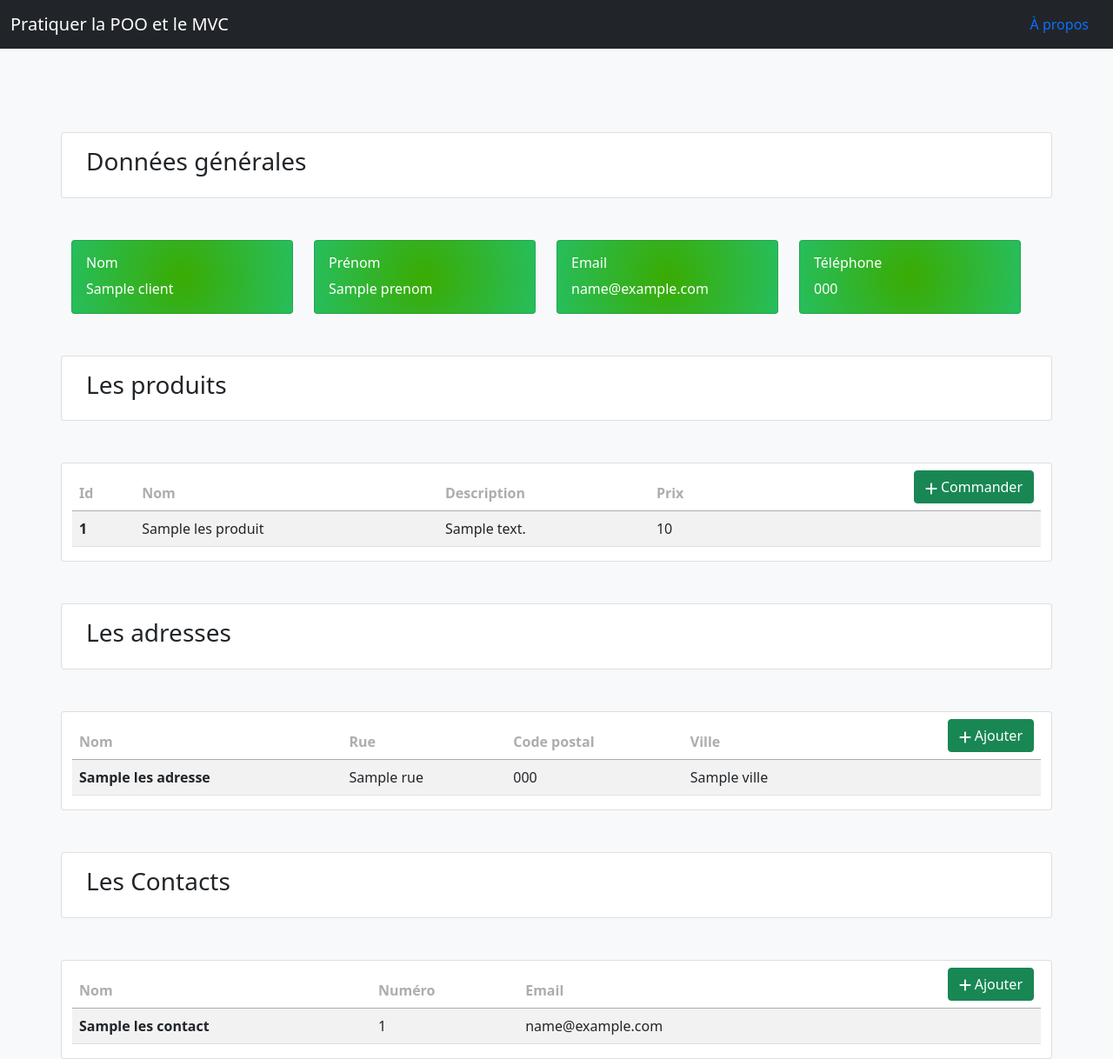
After one commit to LouisonFvrs/Custormer_Project, a PHP site: template views/fiche/client.php in a window 1280 px wide. The commit adds this page. Shown: the whole page at 87% size. Run offline with PHP 8.4, Linux system fonts and the light colour scheme; the template is opened without the code that fills it: most values are stand-ins (such as "Sample title", 1, 10 or a date in 2020).

Commit message:
gestion des adresses, contact, commande

```diff
--- a/models/ClientsModele.php
+++ b/models/ClientsModele.php
@@ -71,6 +71,6 @@ class ClientsModele extends SQL
         $stmt = SQL::getPdo()->prepare($query);
         $stmt->execute([$clientId]);
         $stmt->setFetchMode(\PDO::FETCH_CLASS, Client::class);
-        return $stmt->fetch();
+        return $stmt->fetch(\PDO::FETCH_CLASS);
     }
 }
--- a/public/style/main.css
+++ b/public/style/main.css
@@ -3,6 +3,9 @@
 }
 
 .svgPlus {
+    fill: #ffffff;
+}
+.svg2 {
     fill: #ffffff;
 }
 
@@ -24,6 +27,10 @@ td:last-child {
     top:20px;
     left: 20px;
     color: #9ca3af;
+}
+
+h1 {
+    background-color: #0ef5d5;
 }
 
 .form span{
@@ -70,3 +77,13 @@ caption {
     background: none;
     border: none;
 }
+
+button {
+    border: none;
+    background: none;
+}
+
+.profil {
+    background: rgb(255,255,255);
+    background: radial-gradient(circle, rgba(255,255,255,1) 0%, rgba(58,171,2,1) 0%, rgba(39,190,93,1) 100%);
+}
--- a/views/common/header.php
+++ b/views/common/header.php
@@ -5,13 +5,13 @@
     <meta name="viewport" content="width=device-width, initial-scale=1.0">
     <title>Mini MVC Sample</title>
     <link href="https://cdn.jsdelivr.net/npm/bootstrap@5.0.0-beta1/dist/css/bootstrap.min.css" rel="stylesheet" integrity="sha384-giJF6kkoqNQ00vy+HMDP7azOuL0xtbfIcaT9wjKHr8RbDVddVHyTfAAsrekwKmP1" crossorigin="anonymous">
-    <link rel="stylesheet" href="./public/style/main.css">
+    <link rel="stylesheet" href="/public/style/main.css">
 </head>
 
 <body class="<?= isset($_GET['id']) ? 'brick' : '' ?>">
 <nav class="navbar navbar-expand-lg navbar-dark bg-dark">
     <div class="container-fluid">
-        <a class="navbar-brand" href="/">Mini MVC Sample</a>
+        <a class="navbar-brand" href="/">Pratiquer la POO et le MVC</a>
         <ul class="nav nav-pills">
             <?php
             if (\utils\SessionHelpers::isLogin()) {
--- /dev/null
+++ b/views/fiche/client.php
@@ -0,0 +1,223 @@
+<div class="container mt-5">
+    <div class="row">
+
+        <div class="card mb-5 mt-5">
+            <div class="card-body">
+                <h3>Données générales</h3>
+            </div>
+        </div>
+
+        <div class="row height d-flex justify-content-center align-items-center">
+            <div class="col-md-3">
+                <div class="card profil">
+                    <div class="card-body" style="color: white">
+                        <h6 class="card-title">Nom</h6>
+                        <p class="card-text"><?= $client->getNom() ?></p>
+                    </div>
+                </div>
+            </div>
+            <div class="col-md-3">
+                <div class="card profil">
+                    <div class="card-body" style="color: white">
+                        <h6 class="card-title">Prénom</h6>
+                        <p class="card-text"><?= $client->getPrenom() ?></p>
+                    </div>
+                </div>
+            </div>
+            <div class="col-md-3">
+                <div class="card profil">
+                    <div class="card-body" style="color: white">
+                        <h6 class="card-title">Email</h6>
+                        <p class="card-text"><?= $client->getEmail() ?></p>
+                    </div>
+                </div>
+            </div>
+            <div class="col-md-3">
+                <div class="card profil">
+                    <div class="card-body" style="color: white">
+                        <h6 class="card-title">Téléphone</h6>
+                        <p class="card-text"><?= $client->getTelephone() ?></p>
+                    </div>
+                </div>
+            </div>
+        </div>
+
+        <?php if (!empty($client->lesProduits())) { ?>
+            <div class="card mb-5 mt-5">
+                <div class="card-body">
+                    <h3>Les produits</h3>
+                </div>
+            </div>
+
+            <div class="card">
+                <table class="table table-hover table-striped w-70">
+                    <thead class="thead-dark">
+                    <tr class="userTable">
+                        <th scope="col">Id</th>
+                        <th scope="col">Nom</th>
+                        <th scope="col">Description</th>
+                        <th scope="col">Prix</th>
+                        <th scope="col">
+                            <a href="/commander/<?= $client->getId() ?>">
+                                <button class="btn btn-success">
+                                    <svg class="svg2" xmlns="http://www.w3.org/2000/svg" height="1em"
+                                         viewBox="0 0 448 512">
+                                        <path d="M256 80c0-17.7-14.3-32-32-32s-32 14.3-32 32V224H48c-17.7 0-32 14.3-32 32s14.3 32 32 32H192V432c0 17.7 14.3 32 32 32s32-14.3 32-32V288H400c17.7 0 32-14.3 32-32s-14.3-32-32-32H256V80z"/>
+                                    </svg>
+                                    <span>Commander</span>
+                                </button>
+                            </a>
+                        </th>
+                    </tr>
+                    </thead>
+                    <tbody>
+                    <?php foreach ($client->lesProduits() as $leProduit) { ?>
+                        <tr>
+                            <th scope="row"><?= $leProduit->getId(); ?></th>
+                            <td><?= $leProduit->getNom(); ?></td>
+                            <td><?= $leProduit->getDescription(); ?></td>
+                            <td><?= $leProduit->getPrix(); ?></td>
+                            <td></td>
+                        </tr>
+                    <?php } ?>
+                    </tbody>
+                </table>
+            </div>
+        <?php } ?>
+
+        <?php if (empty($client->lesProduits())) { ?>
+            <div class="card mb-5 mt-5">
+                <div class="card-body">
+                    <h3>Les produits</h3>
+                </div>
+            </div>
+            <a href="/commander/<?= $client->getId() ?>">
+                <button class="btn btn-success">
+                    <svg class="svg2" xmlns="http://www.w3.org/2000/svg" height="1em" viewBox="0 0 448 512">
+                        <path d="M256 80c0-17.7-14.3-32-32-32s-32 14.3-32 32V224H48c-17.7 0-32 14.3-32 32s14.3 32 32 32H192V432c0 17.7 14.3 32 32 32s32-14.3 32-32V288H400c17.7 0 32-14.3 32-32s-14.3-32-32-32H256V80z"/>
+                    </svg>
+                    <span>Commander</span>
+                </button>
+            </a>
+        <?php } ?>
+
+        <?php if (!empty($client->lesAdresses())) { ?>
+            <div class="card mb-5 mt-5">
+                <div class="card-body">
+                    <h3>Les adresses</h3>
+                </div>
+            </div>
+
+            <div class="card">
+                <table class="table table-hover table-striped w-70">
+                    <thead class="thead-dark">
+                    <tr class="userTable">
+                        <th scope="col">Nom</th>
+                        <th scope="col">Rue</th>
+                        <th scope="col">Code postal</th>
+                        <th scope="col">Ville</th>
+                        <th scope="col">
+                            <a href="/ajoutAdresse/<?= $client->getId() ?>">
+                                <button class="btn btn-success">
+                                    <svg class="svg2" xmlns="http://www.w3.org/2000/svg" height="1em"
+                                         viewBox="0 0 448 512">
+                                        <path d="M256 80c0-17.7-14.3-32-32-32s-32 14.3-32 32V224H48c-17.7 0-32 14.3-32 32s14.3 32 32 32H192V432c0 17.7 14.3 32 32 32s32-14.3 32-32V288H400c17.7 0 32-14.3 32-32s-14.3-32-32-32H256V80z"/>
+                                    </svg>
+                                    <span>Ajouter</span>
+                                </button>
+                            </a>
+                        </th>
+                    </tr>
+                    </thead>
+                    <tbody>
+                    <?php foreach ($client->lesAdresses() as $adress) { ?>
+                        <tr>
+                            <th scope="row"><?= $adress->getNom(); ?></th>
+                            <td><?= $adress->getRue(); ?></td>
+                            <td><?= $adress->getCodePostal(); ?></td>
+                            <td><?= $adress->getVille(); ?></td>
+                            <td></td>
+                        </tr>
+                    <?php } ?>
+                    </tbody>
+                </table>
+            </div>
+        <?php } ?>
+
+        <?php if (empty($client->lesAdresses())) { ?>
+            <div class="card mb-5 mt-5">
+                <div class="card-body">
+                    <h3>Les adresses</h3>
+                </div>
+            </div>
+            <a href="/ajoutAdresse/<?= $client->getId() ?>">
+                <button class="btn btn-success">
+                    <svg class="svg2" xmlns="http://www.w3.org/2000/svg" height="1em" viewBox="0 0 448 512">
+                        <path d="M256 80c0-17.7-14.3-32-32-32s-32 14.3-32 32V224H48c-17.7 0-32 14.3-32 32s14.3 32 32 32H192V432c0 17.7 14.3 32 32 32s32-14.3 32-32V288H400c17.7 0 32-14.3 32-32s-14.3-32-32-32H256V80z"/>
+                    </svg>
+                    <span>Ajouter</span>
+                </button>
+            </a>
+
+        <?php } ?>
+
+        <?php if (!empty($client->lesContacts())) { ?>
+            <div class="card mb-5 mt-5">
+                <div class="card-body">
+                    <h3>Les Contacts</h3>
+                </div>
+            </div>
+
+            <div class="card">
+                <table class="table table-hover table-striped w-70">
+                    <thead class="thead-dark">
+                    <tr class="userTable">
+                        <th scope="col">Nom</th>
+                        <th scope="col">Numéro</th>
+                        <th scope="col">Email</th>
+                        <th scope="col">
+                            <a href="/ajoutContact/<?= $client->getId() ?>">
+                                <button class="btn btn-success">
+                                    <svg class="svg2" xmlns="http://www.w3.org/2000/svg" height="1em"
+                                         viewBox="0 0 448 512">
+                                        <path d="M256 80c0-17.7-14.3-32-32-32s-32 14.3-32 32V224H48c-17.7 0-32 14.3-32 32s14.3 32 32 32H192V432c0 17.7 14.3 32 32 32s32-14.3 32-32V288H400c17.7 0 32-14.3 32-32s-14.3-32-32-32H256V80z"/>
+                                    </svg>
+                                    <span>Ajouter</span>
+                                </button>
+                            </a>
+                        </th>
+                    </tr>
+                    </thead>
+                    <tbody>
+                    <?php foreach ($client->lesContacts() as $contact) { ?>
+                        <tr>
+                            <th scope="row"><?= $contact->getNom(); ?></th>
+                            <td><?= $contact->getNumContact(); ?></td>
+                            <td><?= $contact->getEmail(); ?></td>
+                            <td></td>
+                        </tr>
+                    <?php } ?>
+                    </tbody>
+                </table>
+            </div>
+        <?php } ?>
+
+        <?php if (empty($client->lesContacts())) { ?>
+            <div class="card mb-5 mt-5">
+                <div class="card-body">
+                    <h3>Les contacts</h3>
+                </div>
+            </div>
+            <a href="/ajoutContact/<?= $client->getId() ?>">
+                <button class="btn btn-success">
+                    <svg class="svg2" xmlns="http://www.w3.org/2000/svg" height="1em" viewBox="0 0 448 512">
+                        <path d="M256 80c0-17.7-14.3-32-32-32s-32 14.3-32 32V224H48c-17.7 0-32 14.3-32 32s14.3 32 32 32H192V432c0 17.7 14.3 32 32 32s32-14.3 32-32V288H400c17.7 0 32-14.3 32-32s-14.3-32-32-32H256V80z"/>
+                    </svg>
+                    <span>Ajouter</span>
+                </button>
+            </a>
+        <?php } ?>
+    </div>
+</div>
+</div>
+</div>
```
Also changed, not shown: models/AdresseModel.php (+9 -1 lines), models/ProduitsModele.php (+8 -1 lines), models/classes/Client.php (+10 -0 lines), models/classes/Contact.php (added, +73 -0 lines), routes/Web.php (+24 -2 lines), views/global/adresse.php (added, +33 -0 lines), views/global/ajouterClient.php (added, +33 -0 lines), views/global/contact.php (added, +29 -0 lines), views/global/liste.php (+10 -4 lines), views/global/produit.php (added, +57 -0 lines).
